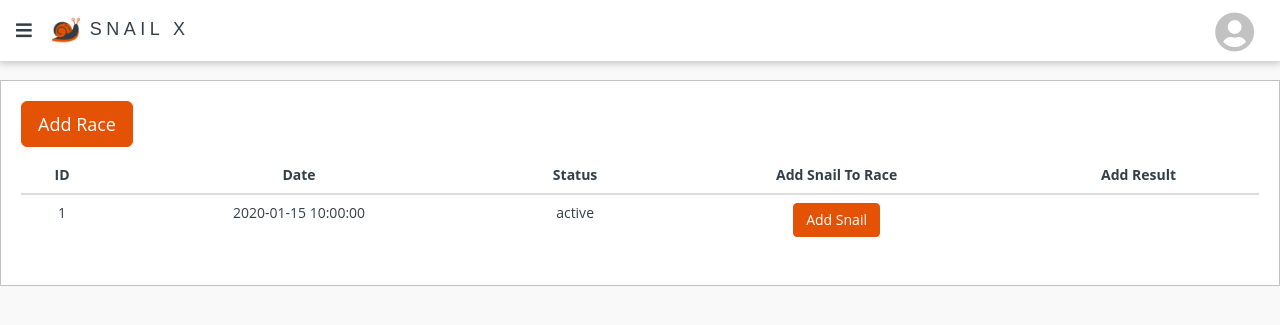
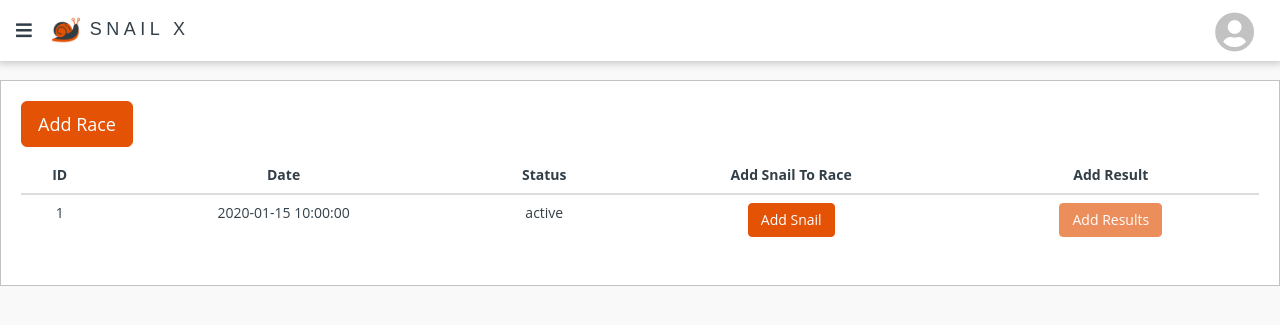
Before and after one commit to infinityworks/snailx-admin-panel, a Flask app: page /rounds/1/races in a window 1280 px wide. Shown: the top 325 px of the page. Run offline with Flask 2, Linux system fonts and the light colour scheme; a user stored in the database is signed in; tables that the repository leaves empty hold one stand-in row (values such as "Sample post"); parts of the project's set-up code (start-up, migrations or seed data) failed here and were passed over; some libraries are stand-ins or nearby versions.

```diff
--- a/globals/templates/races.html
+++ b/globals/templates/races.html
@@ -28,6 +28,7 @@
         <td>{{race.status}}</td>
         {% if current_round_toggle %}
             <td><button id="add-snail-enabled" class="btn btn-success finite-orange-button" onclick="location.href='/rounds/{{round_id}}/races/{{race.id}}/add'">Add Snail</button></td>
+            <td><button id="add-results-disabled" class="disabled btn finite-orange-button">Add Results</button></td>
         {% endif %}
         {% if not current_round_toggle %}
             <td><button id="add-snail-disabled" class="disabled btn finite-orange-button">Add Snail</button></td>
```
